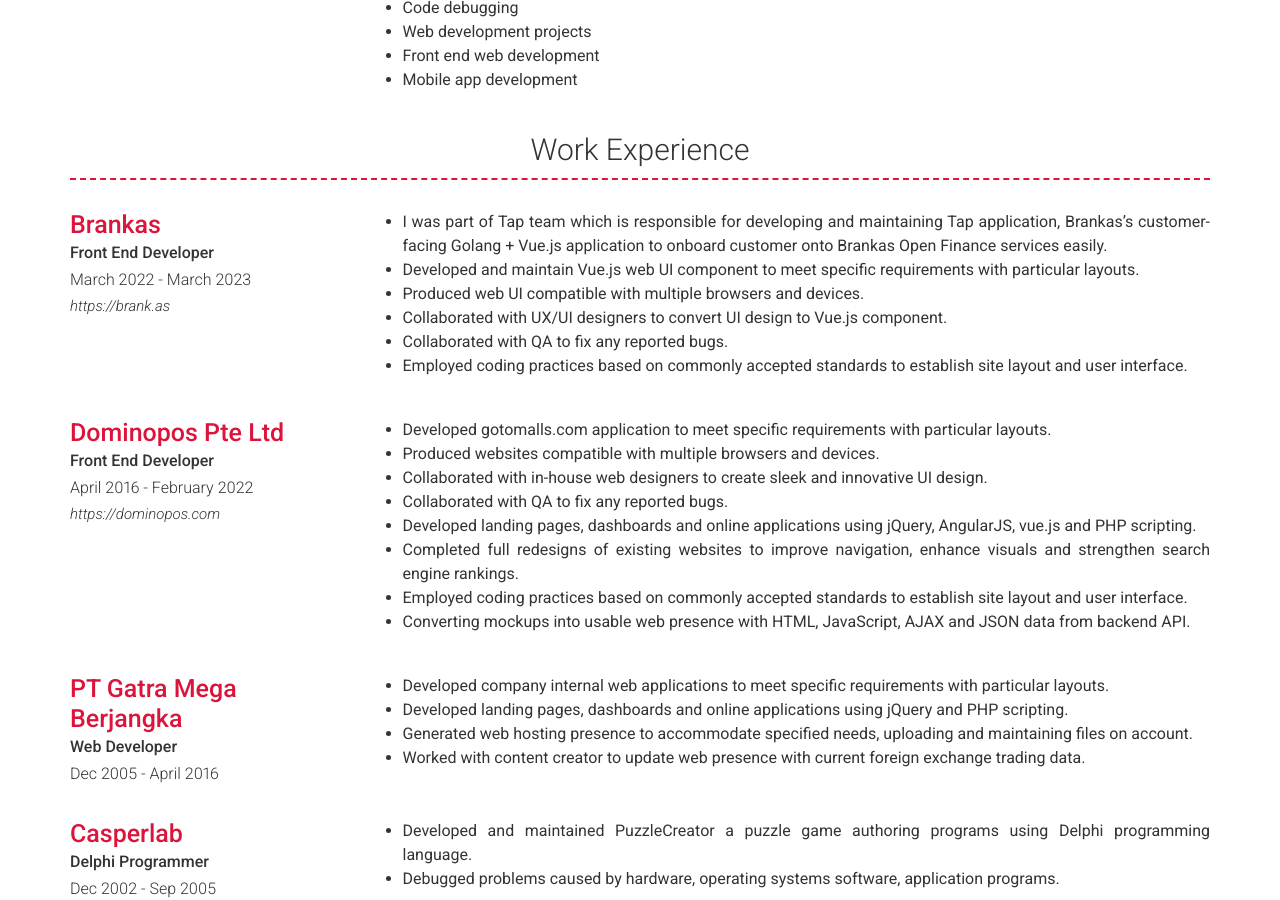
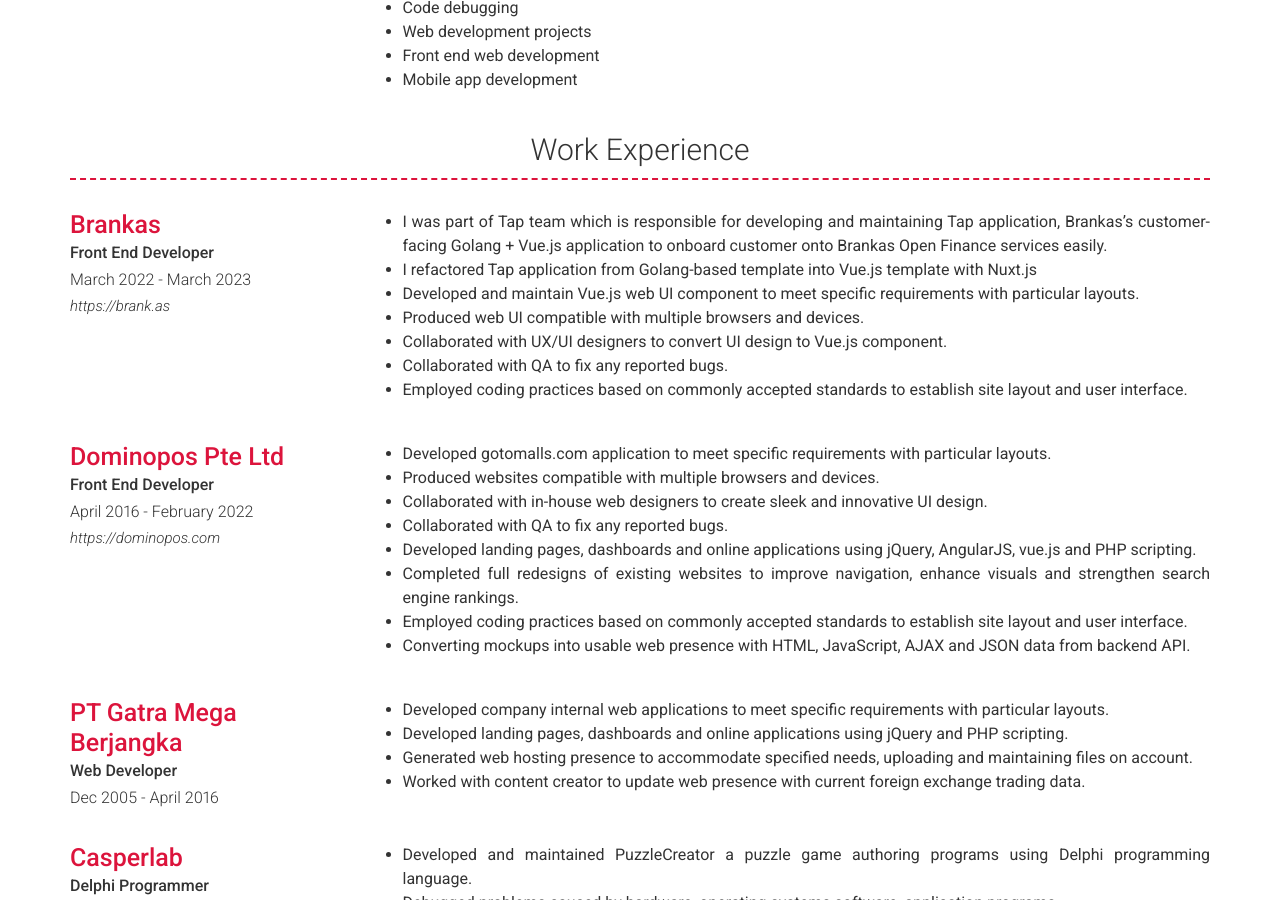
Before and after one commit to zamronypj/zamronypj.github.io, a Jekyll site: the page built from index.md, in a window 1280 px wide and 900 px high, scrolled down 735 px. Built offline with Jekyll 4.4.1, drawn with Linux system fonts in a browser that asks for light colours; nearby versions of some CDN libraries; a script that is not in the unit is left out.

Commit message:
Update _config.yml

```diff
--- a/_config.yml
+++ b/_config.yml
@@ -94,6 +94,7 @@
         link: https://brank.as
         description: | # this will include new lines to allow paragraphs
           - I was part of Tap team which is responsible for developing and maintaining Tap application, Brankas's customer-facing Golang + Vue.js application to onboard customer onto Brankas Open Finance services easily.
+          - I refactored Tap application from Golang-based template into Vue.js template with Nuxt.js
           - Developed and maintain Vue.js web UI component to meet specific requirements with particular layouts.
           - Produced web UI compatible with multiple browsers and devices.
           - Collaborated with UX/UI designers to convert UI design to Vue.js component.
```
